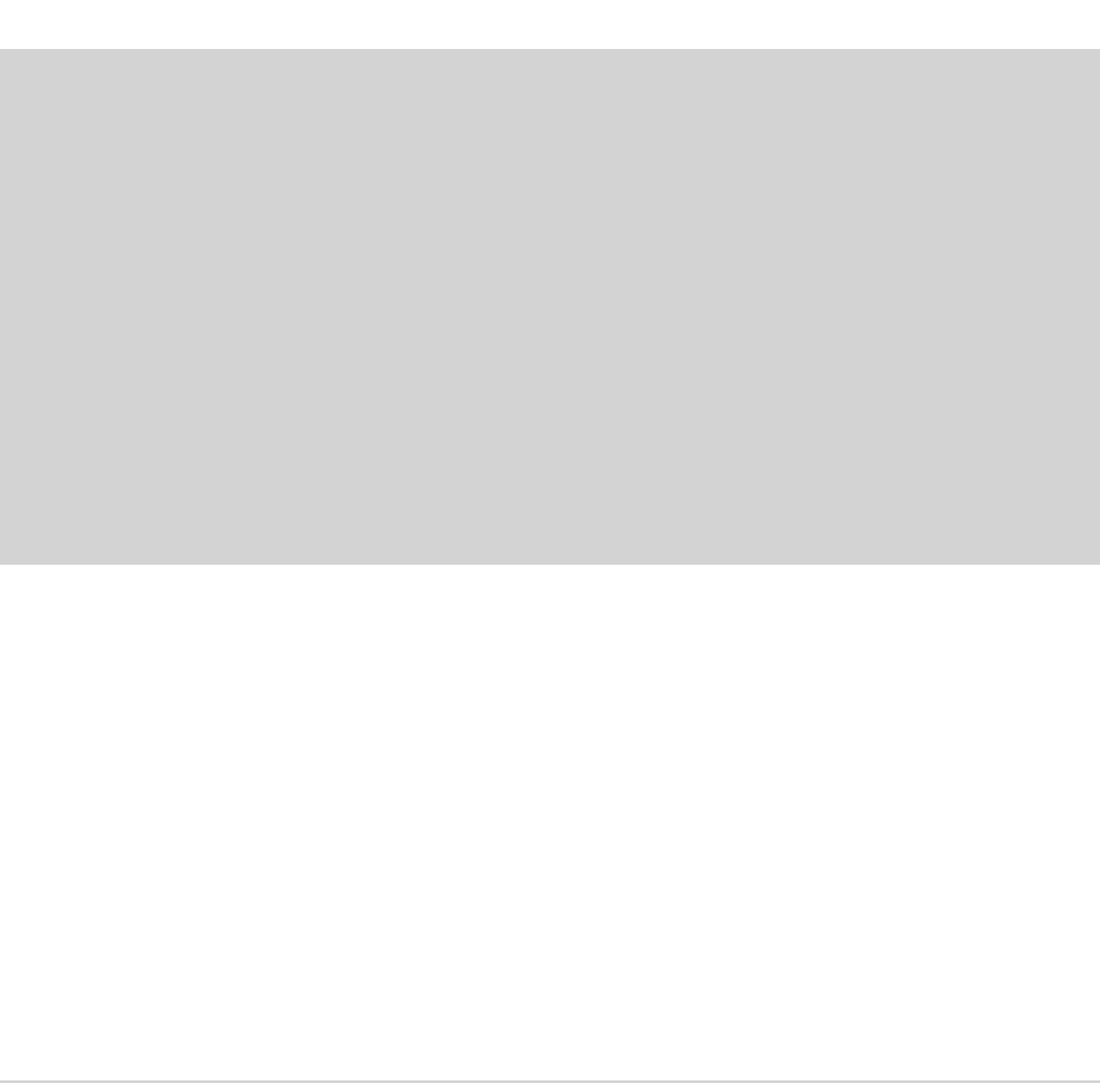
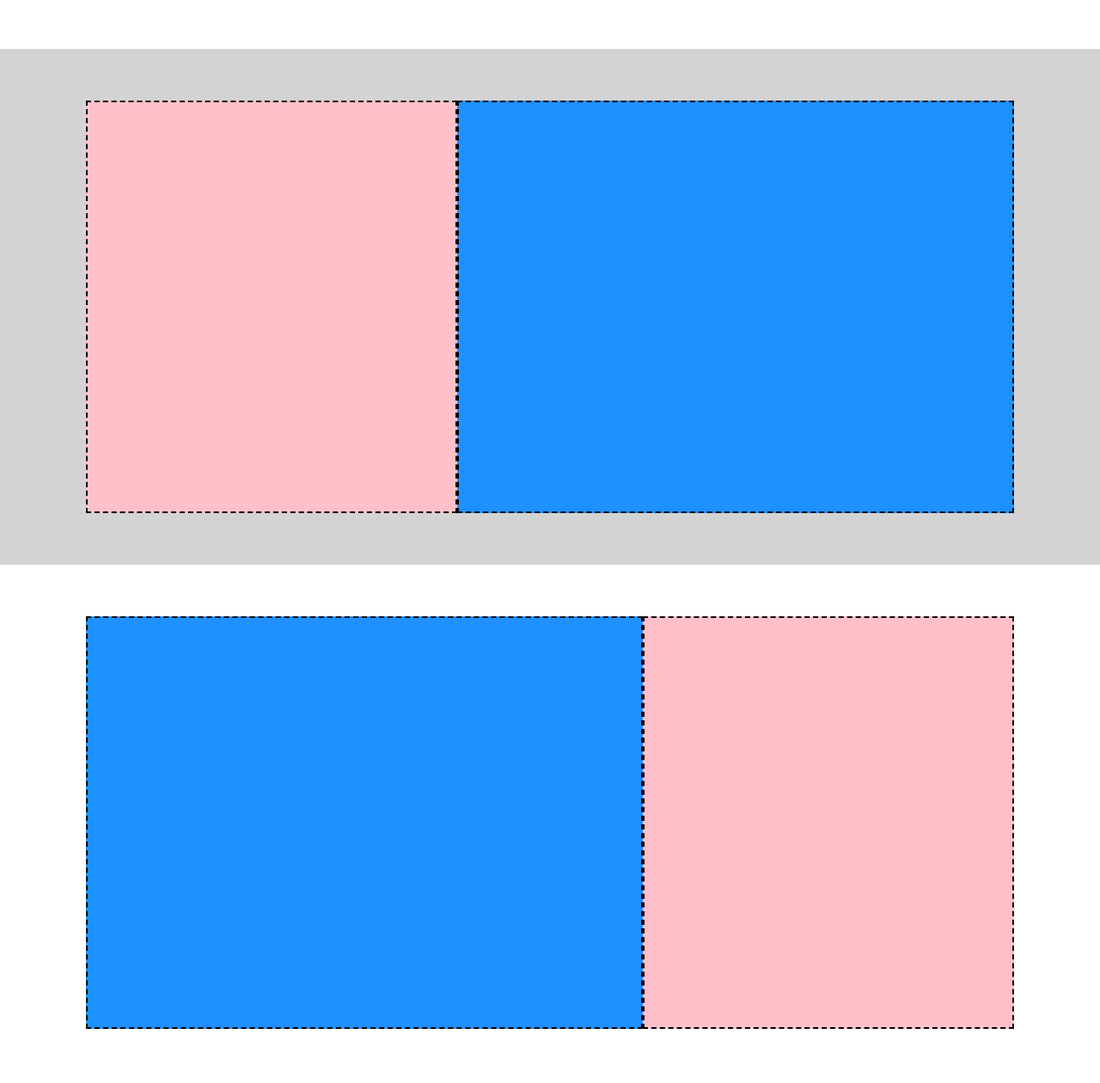
Before and after one commit to gabrielebonucci/htmlcss-struttura-discord, a plain HTML site: page index.html in a window 1280 px wide. Shown: the part 1223-2483 px from the top of the page at 86% size. Drawn offline with Linux system fonts and the light colour scheme.

Commit message:
aggiunte le altre sezioni con lo stesso stile

```diff
--- a/index.html
+++ b/index.html
@@ -52,10 +52,28 @@
             </div>
 
         </section>
-        <section class="bg-gray"></section>
-        <section class="bg-white"></section>
-        <section class="bg-gray"></section>
 
+        <section class="bg-gray">
+            <div class="container flex h-100">
+
+                <div class="small border"></div>
+
+                <div class="large border"></div>
+
+            </div>
+
+        </section>
+
+        <section class="bg-white">
+            <div class="container flex h-100">
+
+                <div class="large border"></div>
+
+                <div class="small border"></div>
+
+            </div>
+
+        </section>
 
     </main>
 
```
